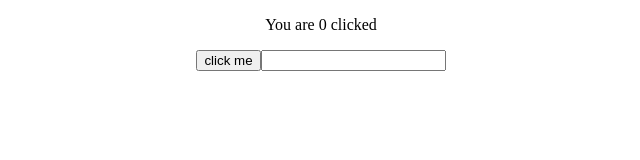
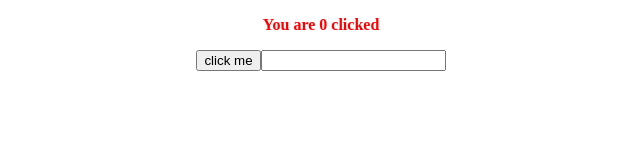
Before and after one commit to afshin4460/React-Js-with-reactapp.ir, a React (Create React App) app: page / in a window 1280 px wide. Shown: the top 160 px of the page, without its empty margins (319-959 px from the left). Built offline with nearby package versions, Linux system fonts and the light colour scheme.

Commit message:
styling in react with inline style

```diff
--- a/src/App.jsx
+++ b/src/App.jsx
@@ -1,7 +1,7 @@
 import React from 'react';
 import './App.css';
 //import Website from './components/webstie';
-import Counter from './components/counter';
+import Counter from './components/counter/counter';
 
 function App() {
 
--- a/src/components/counter.jsx
+++ b/src/components/counter/counter.jsx
@@ -13,9 +13,14 @@ function Counter() {
         console.log(name);
     };
 
+    const myStyle = {
+        color: 'red',
+        fontWeight: 'bold'
+    }
+
     return (
         <div>
-            <p>You are {count} clicked</p>
+            <p style={myStyle}>You are {count} clicked</p>
             <button onClick={handleClick}>click me</button>
             <input type="text" name='name' value={name} onChange={handleChange} />
         </div>
```
